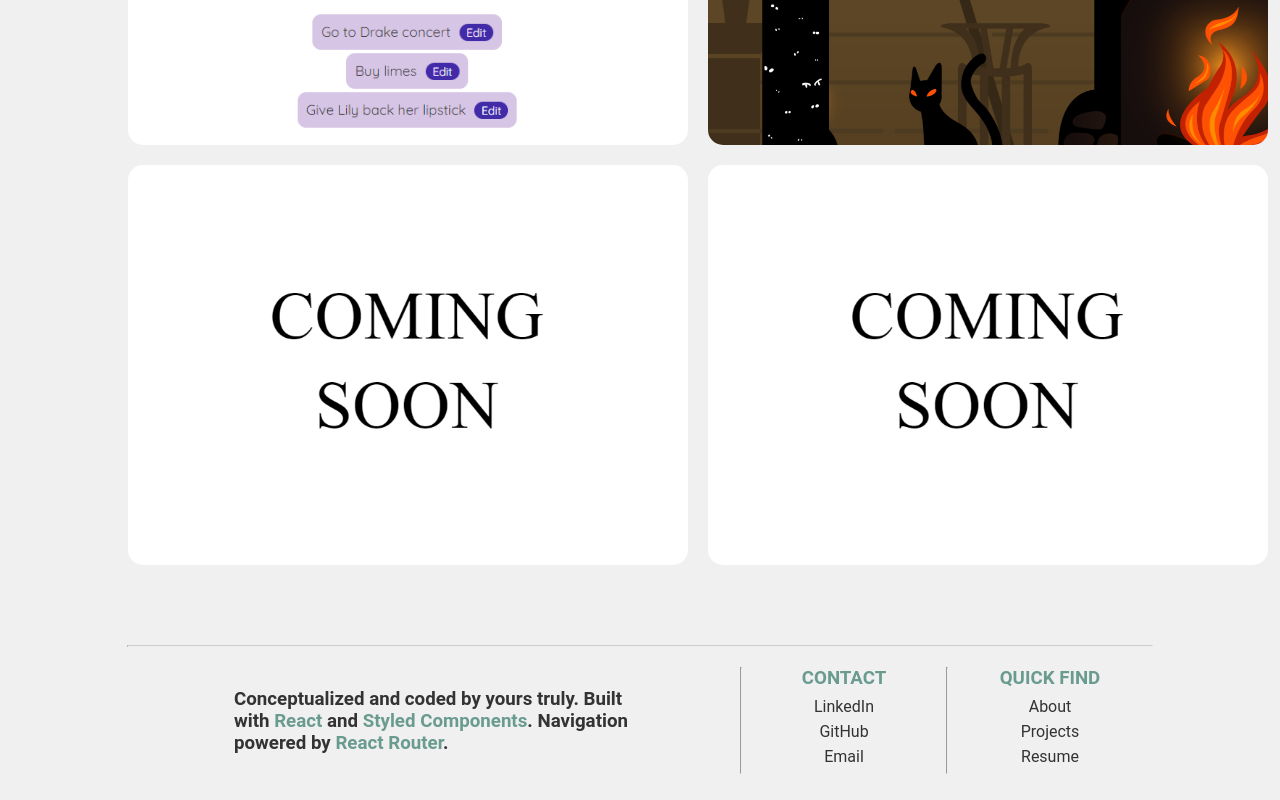
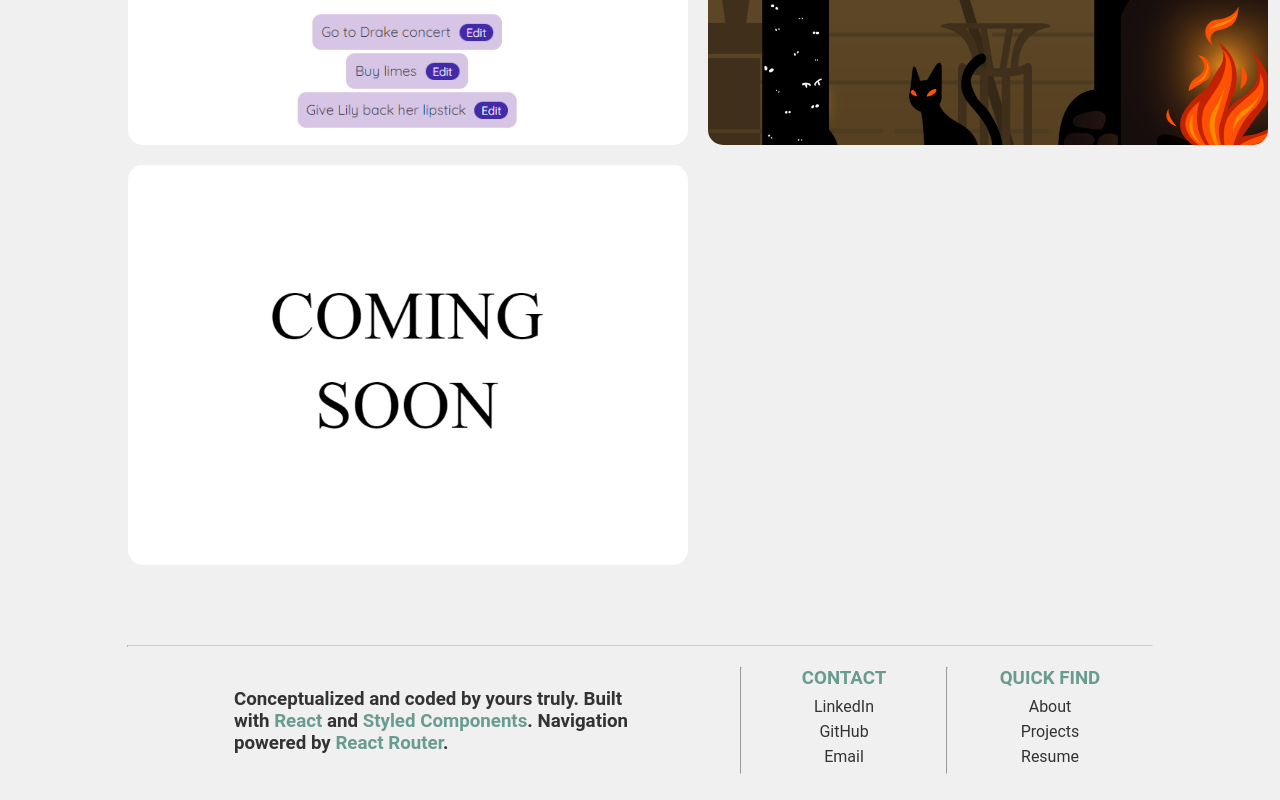
Before and after one commit to nhvn/portfolio, a React (Create React App) app: page / in a window 1280 px wide. Shown: the part 901-1701 px from the top of the page. Built offline with nearby package versions, Linux system fonts and the light colour scheme; a web font is replaced by a local one.

Commit message:
Polished up some individ projs but need pictures still

```diff
--- a/public/index.html
+++ b/public/index.html
@@ -2,6 +2,7 @@
 <html lang="en">
 <head>
   <meta charset="utf-8" />
+  <link rel="shortcut icon" href="%PUBLIC_URL%/img/logo.png" />
   <title>Alan Nhan</title>
 </head>
 <body>
--- a/src/ProjPage.js
+++ b/src/ProjPage.js
@@ -7,85 +7,85 @@ export const projects = [
     title: 'Task Master',
     role: 'FULL-STACK DEVELOPER',
     description: 'To-Do List App app allows users to create, edit, and delete tasks with due dates and priorities, as well as mark tasks as complete or incomplete. Users can register, log in, and log out, and their tasks are stored securely in a PostgreSQL database.',
-    technologies: ['React', 'Node.js', 'Express', 'PostgreSQL', 'MongoDB'],
+    technologies: ['React', 'Node.js', 'Express', 'PostgreSQL', 'MongoDB', 'HTML', 'CSS'],
     image: '/img/todo.png',
     contribution: 'I built a secure PostgreSQL database from scratch and developed a robust API using Node.js and Express. I also created an intuitive user interface using React, integrating it with the back-end for seamless functionality.',
     team: 'Myself and two other software engineers.',
     problem: 'Users needed a way to manage tasks efficiently, with the ability to create, edit, delete, and mark tasks with due dates and priorities.',
     solution: 'We developed a To-Do List App that allows users to perform all these actions. The app also provides secure user registration, login, and logout features, with tasks stored securely in a PostgreSQL database.',
     sketchImage: '/img/comingSoon.png',
-    sketch: 'sketch description',
+    sketch: 'In the initial design phase, I focused on creating intuitive and user-friendly interfaces. I sketched various layouts, considering factors like usability and aesthetic appeal. The goal was to create a design that would provide a seamless user experience while maintaining a clean and modern look.',
     methodImage: '/img/comingSoon.png',
-    method: 'method description',
+    method: 'My approach was iterative and user-centric. I started with low-fidelity wireframes, gradually refining them based on user feedback and usability testing. I also considered the latest design trends and best practices, ensuring the design was both contemporary and intuitive.',
     resultsImage: '/img/comingSoon.png',
-    results: 'results description',
-    finalThoughts: 'Lorem ipsum dolor sit amet, consectetur adipiscing elit, sed do eiusmod tempor incididunt ut labore et dolore magna aliqua. Ut enim ad minim veniam, quis nostrud exercitation ullamco laboris nisi ut aliquip ex ea commodo consequat. Duis aute irure dolor in reprehenderit in voluptate velit esse cillum dolore eu fugiat nulla pariatur. Excepteur sint occaecat cupidatat non proident, sunt in culpa qui officia deserunt mollit anim id est laborum.',
+    results: 'The final design effectively balanced functionality and aesthetics. It provided users with a clear and easy-to-navigate interface, improving task management efficiency. The design was well-received by users, demonstrating the effectiveness of the user-centric design approach.',
+    finalThoughts: 'This project reinforced the importance of user-centric design and iterative development. It was a rewarding experience that highlighted the impact of good design on user experience. I look forward to applying these insights to future projects. 😊',
     codeLink: 'https://github.com/nhvn/to-do-list',
     liveLink: ''
   },
   {
     id: 'pumpkin',
-    title: 'Pumpkin Latte',
+    title: 'Pumpkin Lostte',
     role: 'GAME DEVELOPER',
-    description: 'Description...',
-    technologies: ['Node.js', 'Express', 'MongoDB'],
+    description: 'This game takes inspiration from the classic game Flappy Bird, where the main objective is to dodge barriers and travel as far as possible. However, our game adds a twist - there is an actual destination to reach. You play as Jerry, on a mission to save his beloved pumpkin lost in the shadows. Your job is to navigate through the barriers with skill and precision to rescue the pumpkin. But beware, danger lurks behind you. This game was born out of a love for the simplicity and nostalgia of classic games.',
+    technologies: ['JavaScript', 'HTML', 'CSS', 'Firebase'],
     image: '/img/pumpkin.png',
-    contribution: '',
-    team: '',
-    problem: '',
-    solution: '',
+    contribution: 'I designed game elements from scratch, built the game using HTML, CSS, and JavaScript, and handled deployment through Firebase.',
+    team: 'Myself.',
+    problem: 'The challenge was to create a browser game that was both engaging and challenging, drawing inspiration from the classic ‘Flappy Bird’ game, but with a unique twist and a Halloween theme.',
+    solution: 'I developed ‘Pumpkin Lostte’, where players navigate through barriers to rescue a lost pumpkin, adding an actual destination to reach, unlike the endless gameplay of ‘Flappy Bird’. The game was optimized for Windows and deployed online for easy access.',
     sketchImage: '/img/comingSoon.png',
-    sketch: 'sketch description',
+    sketch: 'The game design started with a series of sketches, focusing on creating an engaging and visually appealing interface. The sketches included various game elements like the character, barriers, and the lost pumpkin, all designed with a Halloween theme.',
     methodImage: '/img/comingSoon.png',
-    method: 'method description',
+    method: 'The development process was iterative, starting with a basic game loop and gradually adding features like barrier navigation, scoring, and game over conditions. User feedback was incorporated at each stage to enhance the gameplay experience.',
     resultsImage: '/img/comingSoon.png',
-    results: 'results description',
-    finalThoughts: 'Lorem ipsum dolor sit amet, consectetur adipiscing elit, sed do eiusmod tempor incididunt ut labore et dolore magna aliqua. Ut enim ad minim veniam, quis nostrud exercitation ullamco laboris nisi ut aliquip ex ea commodo consequat. Duis aute irure dolor in reprehenderit in voluptate velit esse cillum dolore eu fugiat nulla pariatur. Excepteur sint occaecat cupidatat non proident, sunt in culpa qui officia deserunt mollit anim id est laborum.',
+    results: 'The final game provides a challenging yet enjoyable gaming experience. The unique twist of having an actual destination adds a new dimension to the gameplay, making it stand out from similar games. The Halloween-themed design was well-received by players, adding to the game’s appeal.',
+    finalThoughts: 'This project is my first milestone project from my bootcamp program, and I am proud of what I have accomplished so far. This is a JavaScript browser game built with HTML and CSS. I created this project around Halloween, so I decided to make it Halloween-themed. I designed some elements of the game from scratch, like the black barriers that players should avoid touching, or they lose. The game has room for improvement, but considering my knowledge at the time, I think it is awesome. Please feel free to try it out if you dare. It is a challenging game, so do not hesitate to give it multiple attempts.',
     codeLink: 'https://github.com/nhvn/first-browser-game',
     liveLink: 'https://pumpkin-lost-te.web.app/'
   },
   {
-    id: 'comingSoon',
-    title: '',
-    role: '',
-    description: 'Description...',
+    id: 'oldPortfolio',
+    title: 'Old Portfolio',
+    role: 'WEB DEVELOPER',
+    description: 'In construction, come back soon!',
     technologies: ['', '', ''],
     image: '/img/comingSoon.png',
-    contribution: '',
-    team: '',
-    problem: '',
-    solution: '',
+    contribution: '-',
+    team: '-',
+    problem: '-',
+    solution: '-',
     sketchImage: '/img/comingSoon.png',
-    sketch: 'sketch description',
+    sketch: 'In construction, come back soon!',
     methodImage: '/img/comingSoon.png',
-    method: 'method description',
+    method: 'In construction, come back soon!',
     resultsImage: '/img/comingSoon.png',
-    results: 'results description',
-    finalThoughts: 'Lorem ipsum dolor sit amet, consectetur adipiscing elit, sed do eiusmod tempor incididunt ut labore et dolore magna aliqua. Ut enim ad minim veniam, quis nostrud exercitation ullamco laboris nisi ut aliquip ex ea commodo consequat. Duis aute irure dolor in reprehenderit in voluptate velit esse cillum dolore eu fugiat nulla pariatur. Excepteur sint occaecat cupidatat non proident, sunt in culpa qui officia deserunt mollit anim id est laborum.',
-    codeLink: '',
-    liveLink: ''
+    results: 'In construction, come back soon!',
+    finalThoughts: 'In construction, come back soon!',
+    codeLink: 'https://github.com/nhvn/nhvn.github.io',
+    liveLink: 'https://nhvn.github.io/'
   },
-  {
-    id: 'oldPortfolio',
-    title: '',
-    role: '',
-    description: 'Description...',
-    technologies: ['', '', ''],
-    image: '/img/comingSoon.png',
-    contribution: '',
-    team: '',
-    problem: '',
-    solution: '',
-    sketchImage: '/img/comingSoon.png',
-    sketch: 'sketch description',
-    methodImage: '/img/comingSoon.png',
-    method: 'method description',
-    resultsImage: '/img/comingSoon.png',
-    results: 'results description',
-    finalThoughts: 'Lorem ipsum dolor sit amet, consectetur adipiscing elit, sed do eiusmod tempor incididunt ut labore et dolore magna aliqua. Ut enim ad minim veniam, quis nostrud exercitation ullamco laboris nisi ut aliquip ex ea commodo consequat. Duis aute irure dolor in reprehenderit in voluptate velit esse cillum dolore eu fugiat nulla pariatur. Excepteur sint occaecat cupidatat non proident, sunt in culpa qui officia deserunt mollit anim id est laborum.',
-    codeLink: '',
-    liveLink: ''
-  },
+  // {
+  //   id: 'comingSoon',
+  //   title: '',
+  //   role: '',
+  //   description: 'In construction, come back soon!',
+  //   technologies: ['', '', ''],
+  //   image: '/img/comingSoon.png',
+  //   contribution: '-',
+  //   team: '-',
+  //   problem: '-',
+  //   solution: '-',
+  //   sketchImage: '/img/comingSoon.png',
+  //   sketch: 'In construction, come back soon!',
+  //   methodImage: '/img/comingSoon.png',
+  //   method: 'In construction, come back soon!',
+  //   resultsImage: '/img/comingSoon.png',
+  //   results: 'In construction, come back soon!',
+  //   finalThoughts: 'In construction, come back soon!',
+  //   codeLink: '',
+  //   liveLink: ''
+  // },
 ];
 
 function ProjPage() {
@@ -108,9 +108,19 @@ function ProjPage() {
                   <div className="description descr-contain">
                     <div className="text-contain">
                       <p>{project.description}</p>
-                      <p>Technologies used: {project.technologies.join(', ')}</p>
-                      <div className="link-container"><a href={project.codeLink} target="_blank" rel="noopener noreferrer">View Code</a></div>
-                      <div className="link-container"><a href={project.liveLink} target="_blank" rel="noopener noreferrer">View Live Project</a></div>
+                      {project.technologies.filter(Boolean).length > 0 && (
+                        <p>Tools: {project.technologies.join(', ')}</p>
+                      )}
+                      {project.codeLink &&
+                      <div className="link-container">
+                        <a href={project.codeLink} target="_blank" rel="noopener noreferrer">View Code</a>
+                      </div>
+                      }
+                      {project.liveLink &&
+                        <div className="link-container">
+                          <a href={project.liveLink} target="_blank" rel="noopener noreferrer">View Live Project</a>
+                        </div>
+                      }
                     </div>
                   </div>
                 </div>
--- a/src/index.css
+++ b/src/index.css
@@ -385,6 +385,10 @@ footer {
 .link-container {
   margin-bottom: 10px;
 }
+.link-container a {
+  text-decoration: none;
+  color:rgb(74, 164, 209);
+}
 .overview {
   display: flex;
   flex-wrap: wrap;
```
